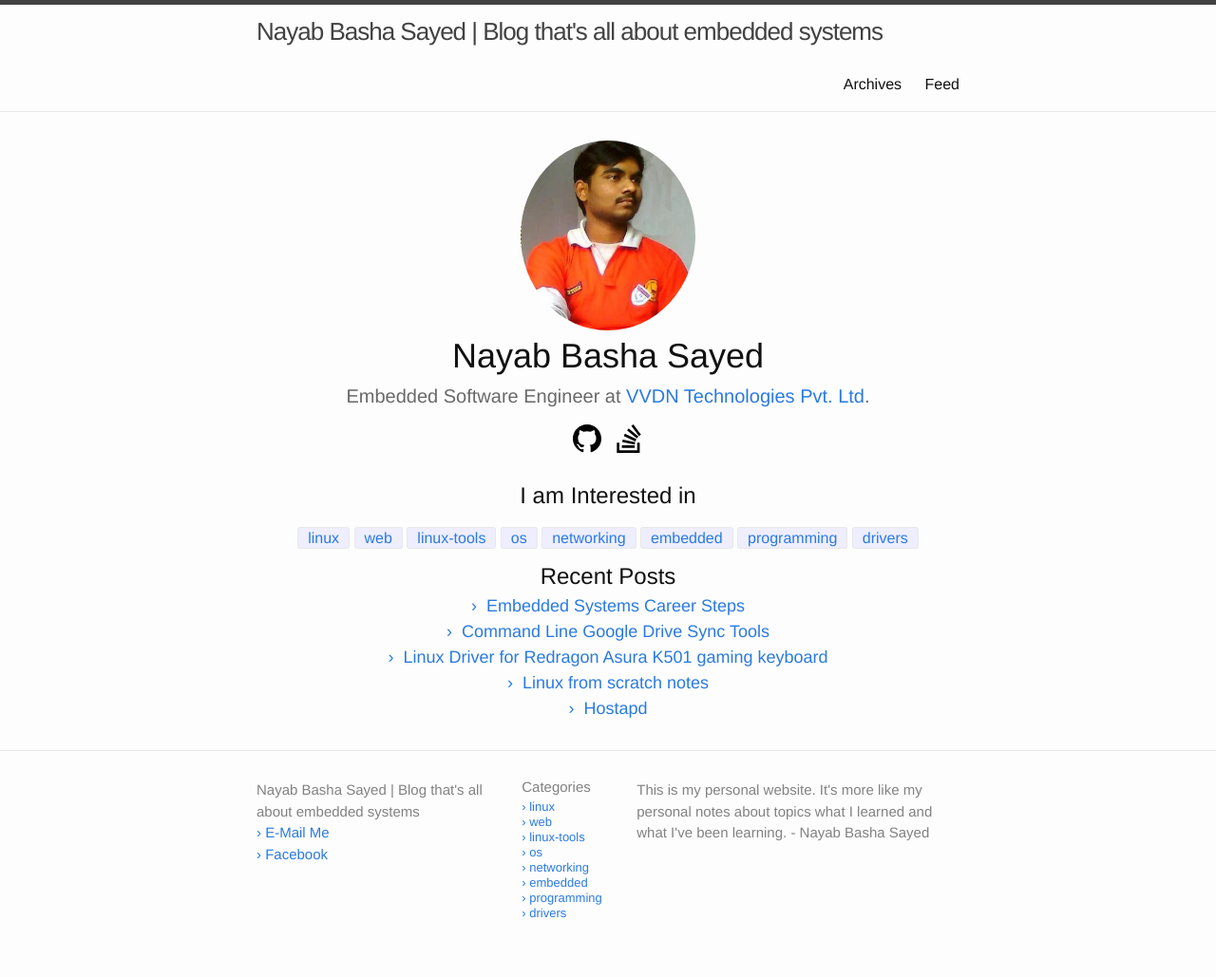
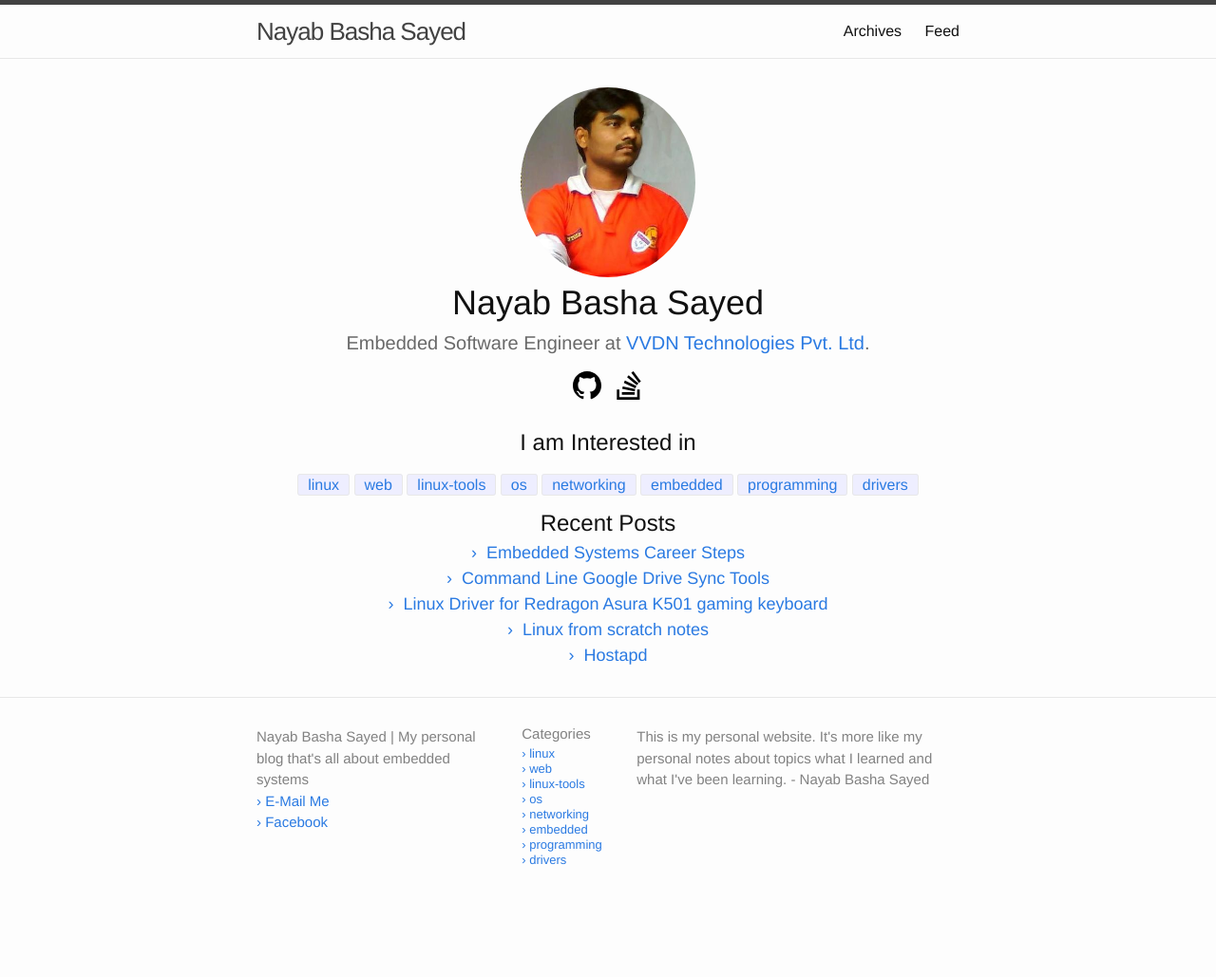
Before and after one commit to itsnayabsd/website, a Jekyll site: the page built from index.md, in a window 1280 px wide. Shown: the whole page at 95% size. Built offline with Jekyll 4.4.1, drawn with Linux system fonts in a browser that asks for light colours; a script that is not in the unit is left out; after the commit the page ends 973 px from its top, so only the background shows below that.

Commit message:
Updated site title

```diff
--- a/_config.yml
+++ b/_config.yml
@@ -1,4 +1,4 @@
-title: Nayab Basha Sayed | Blog that's all about embedded systems
+title: Nayab Basha Sayed | My personal blog that's all about embedded systems
 #email: your-email@domain.com
 description: > # this means to ignore newlines until "baseurl:"
     This is my personal website. It's more like my personal notes about topics what I learned and what I've been learning. - Nayab Basha Sayed
--- a/_includes/header.html
+++ b/_includes/header.html
@@ -2,7 +2,8 @@
 
   <div class="wrapper">
 
-    <a class="site-title" href="{{ "/" | relative_url}}">{{ site.title | escape }}</a>
+    <!--<a class="site-title" href="{{ "/" | relative_url}}">{{ site.title | escape }}</a>-->
+    <a class="site-title" href="{{ "/" | relative_url}}">Nayab Basha Sayed</a>
 
     <nav class="site-nav">
       <span class="menu-icon">
```
